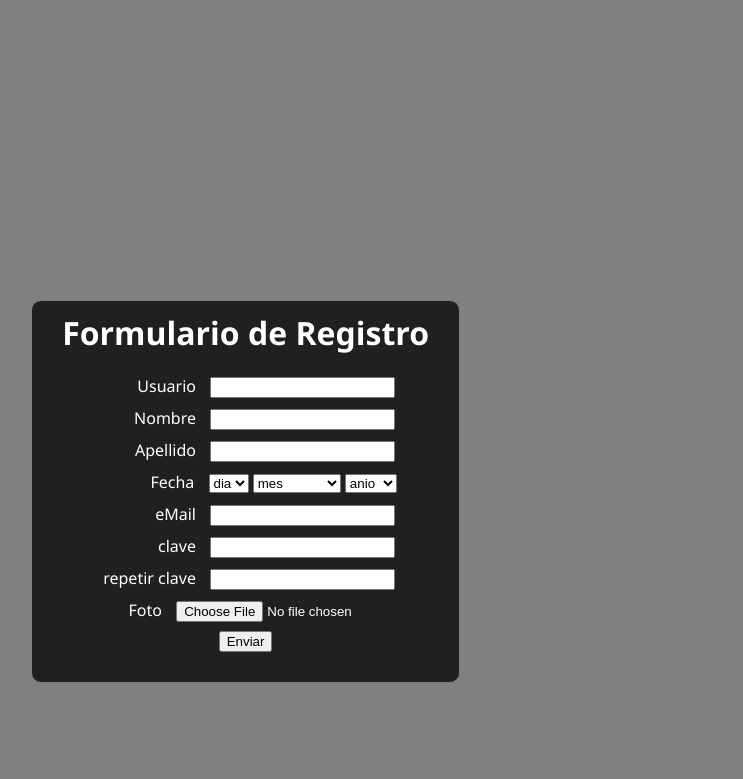
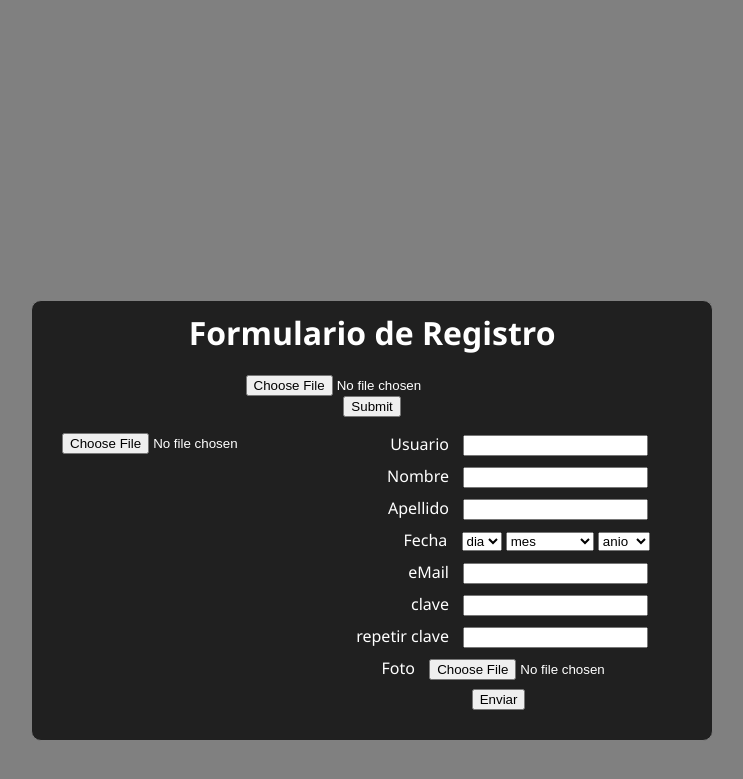
Before and after one commit to LeandroPennella/tareasPHP, a PHP site: page /TareasPHP/php/usuariosRegistro.php in a window 1280 px wide. Shown: the top 779 px of the page, without its empty margins (509-1252 px from the left). Run offline with PHP 8.4, Linux system fonts and the light colour scheme.

Commit message:
1212>SubirImagen

```diff
--- a/TareasPHP/php/usuariosRegistro.php
+++ b/TareasPHP/php/usuariosRegistro.php
@@ -17,12 +17,15 @@
 
 	<h1>Formulario de Registro</h1>
 
-
+		<form action="usuariosRegistro.php" method="post" enctype="multipart/form-data">
+			<input type="file" id="file" name="file" accept="image/*" ><br>
+			<input type="submit" name="submitImagen" value="Submit">
+		</form>
 
 		<form action="usuariosRegistro.php" method="post" enctype="multipart/form-data">
 		<div>
 		<?php
-		/*
+
 		if (isset($_POST['submitImagen']))
 		{ ?>
 			<label>Imagen:	</label>
@@ -41,7 +44,7 @@
 			<input type="file" id="file" name="file" accept="image/*" ><br>
 		<?php
 		}
-		*/
+
 		?>
 		</div>
 		<div>
--- a/TareasPHP/scripts/registroProcesar.inc.php
+++ b/TareasPHP/scripts/registroProcesar.inc.php
@@ -38,6 +38,7 @@ if (isset($_POST['enviarFormulario']))//segunda pasada
 		//break;
 
 		procesarImagen(DIR_FOTOPERFIL.$fotoNueva);
+
 		if(guardarUsuario())
 		{
 			//echo "guardo"."<br/>";
--- a/TareasPHP/scripts/registroProcesarImagen.fnc.php
+++ b/TareasPHP/scripts/registroProcesarImagen.fnc.php
@@ -3,6 +3,7 @@
 
 function procesarImagen($directorioSubida)
 {
+	echo "procesando imagen en"-$directorioSubida."<br/>";
 	$allowedExts = array("gif", "jpeg", "jpg", "png");
 	$temp = explode(".", $_FILES["file"]["name"]);
 	$extension = end($temp);
```
